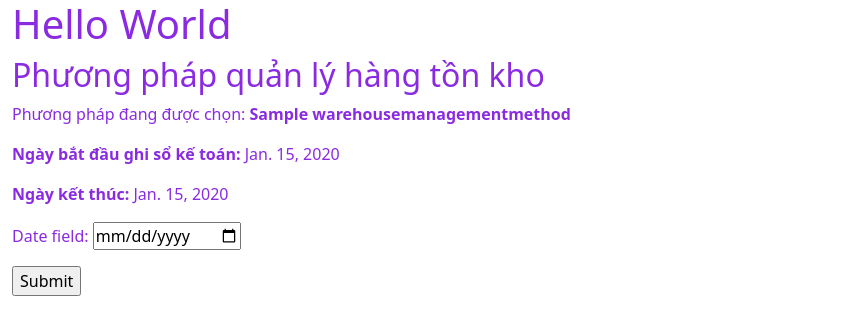
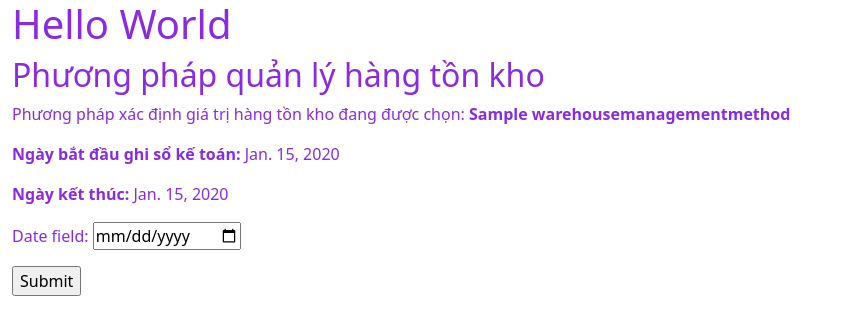
Before and after one commit to huytan0812/warehouse_management_method, a Django app: page / in a window 1280 px wide. Shown: the top 335 px of the page, without its empty margins (0-841 px from the left). Run offline with Django 4.2, Linux system fonts and the light colour scheme; tables that the repository leaves empty hold one stand-in row (values such as "Sample post"); some libraries are stand-ins or nearby versions.

Commit message:
Modifying index.html

```diff
--- a/testing_warehouse_management/major_features/templates/major_features/export/export_shipments.html
+++ b/testing_warehouse_management/major_features/templates/major_features/export/export_shipments.html
@@ -1,5 +1,7 @@
 {% extends "major_features/layout.html" %}
 
 {% block body %}
+<p>Phương pháp xác định giá trị hàng tồn kho đang được chọn: <strong>{{ method.name }}</strong></p>
 <h2>Trang theo dõi các lô hàng xuất kho theo ngày: {{ datepicker|date:"d/m/Y" }}</h2>
+<a href="#">Thực hiện xuất kho lô hàng</a>
 {% endblock %}
--- a/testing_warehouse_management/major_features/templates/major_features/import/import_shipments.html
+++ b/testing_warehouse_management/major_features/templates/major_features/import/import_shipments.html
@@ -26,5 +26,5 @@
         </tbody>
       </table>
 </div>
-<a href="{% url 'import_action' %}">Nhập kho lô hàng</a>
+<a href="{% url 'import_action' %}">Thực hiện nhập kho lô hàng</a>
 {% endblock %}
--- a/testing_warehouse_management/major_features/templates/major_features/index.html
+++ b/testing_warehouse_management/major_features/templates/major_features/index.html
@@ -4,7 +4,7 @@
 <h2>Phương pháp quản lý hàng tồn kho</h2>
 
 {% if method %}
-<p>Phương pháp đang được chọn: <strong>{{ method.name }}</strong></p>
+<p>Phương pháp xác định giá trị hàng tồn kho đang được chọn: <strong>{{ method.name }}</strong></p>
 <p><strong>Ngày bắt đầu ghi sổ kế toán: </strong>{{ accounting_period.date_applied }}</p>
 <p><strong>Ngày kết thúc: </strong>{{ accounting_period.date_end }}</p>
 {% else %}
```
